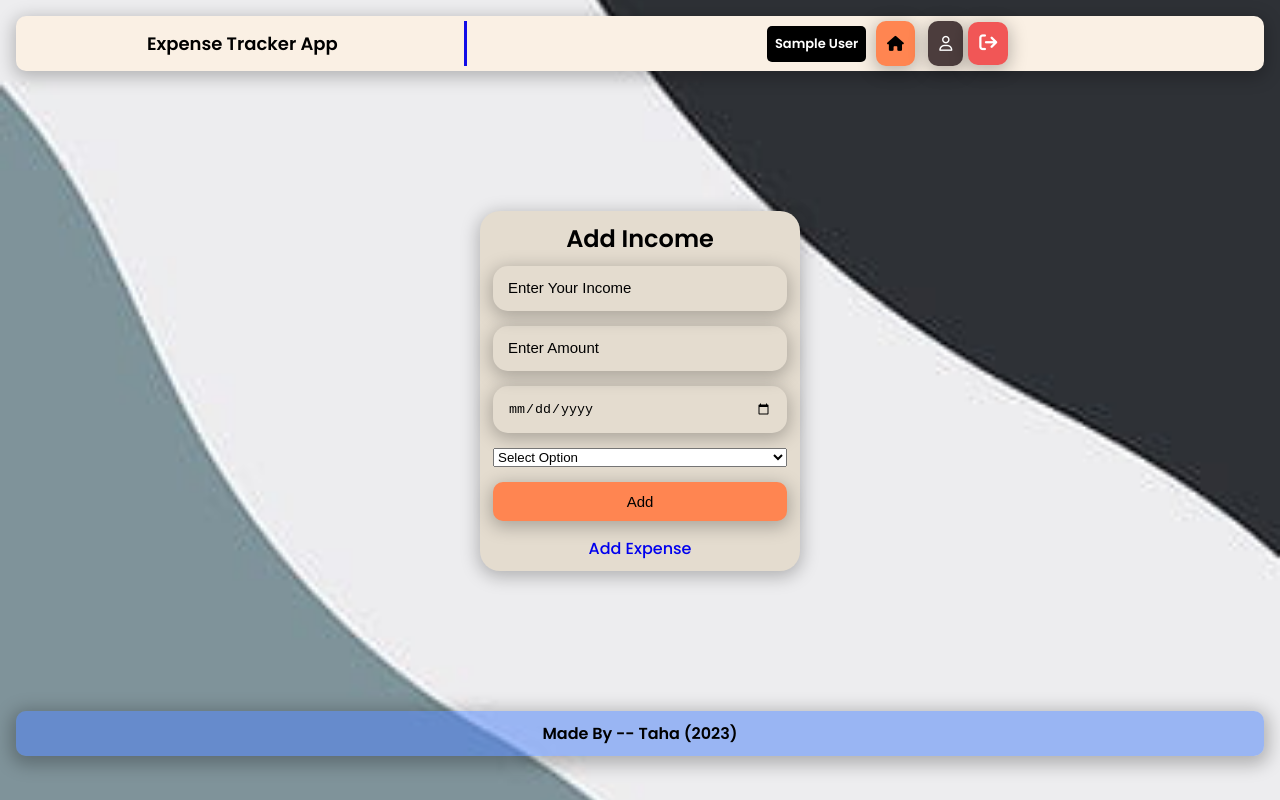
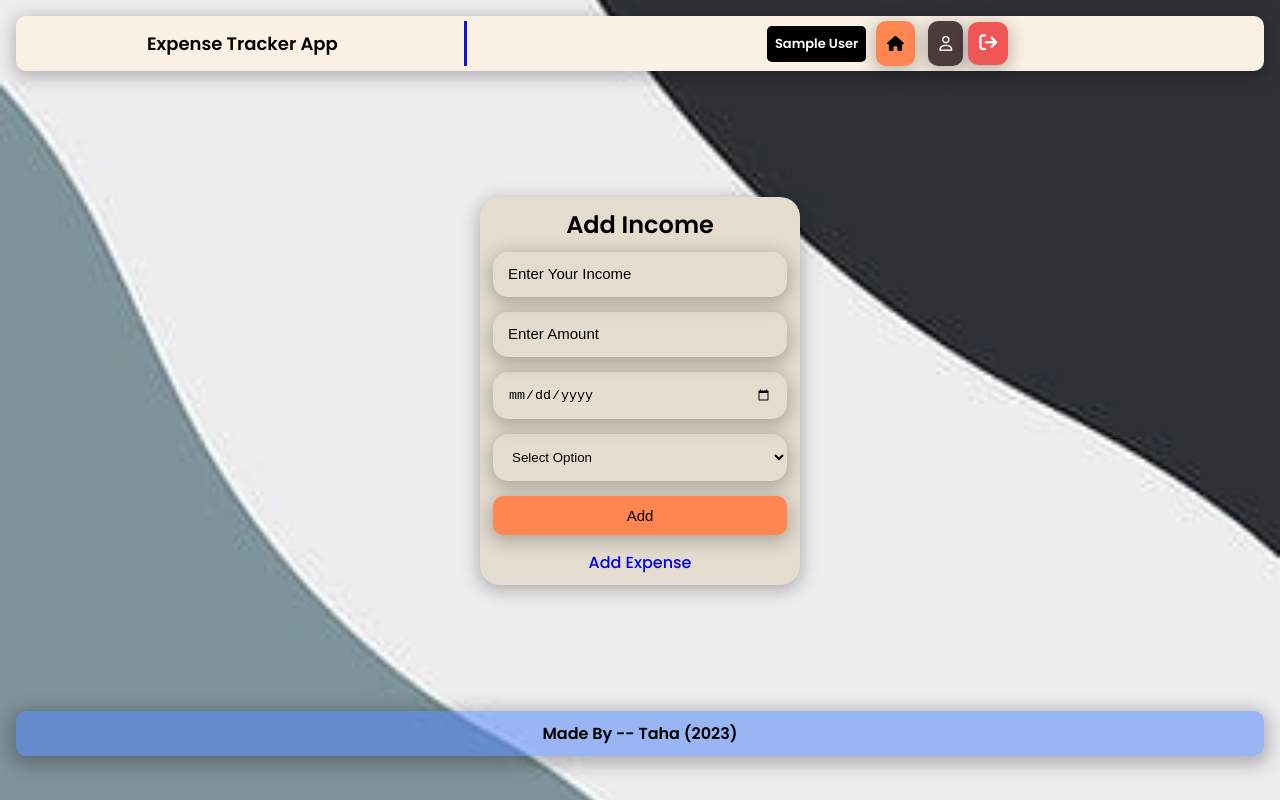
Before and after one commit to devtahajs/ExpClient, a React (Vite) app: page /income in a window 1280 px wide. Built offline with nearby package versions, Linux system fonts and the light colour scheme; sample sign-in values are in the browser's storage; some icons are missing.

Commit message:
select tab updated

```diff
--- a/src/Pages/AddExpense/AddExpense.jsx
+++ b/src/Pages/AddExpense/AddExpense.jsx
@@ -54,12 +54,15 @@ const Addincome = () => {
         />
 
         <input
+          className="dateinput"
+          placeholder="Choose Date"
           type="date"
           value={date}
           onChange={(e) => setDate(e.target.value)}
         />
 
         <select
+          className="dateinput"
           required
           value={category}
           name="category"
@@ -69,14 +72,15 @@ const Addincome = () => {
           <option value="" disabled>
             Select Option
           </option>
-          <option value="salary">Salary</option>
-          <option value="freelancing">Freelancing</option>
-          <option value="investments">Investiments</option>
-          <option value="stocks">Stocks</option>
-          <option value="bitcoin">Bitcoin</option>
-          <option value="bank">Bank Transfer</option>
-          <option value="youtube">Youtube</option>
-          <option value="other">Other</option>
+          <option value="work related">Work Related</option>
+          <option value="Labour">Labour</option>
+          <option value="repair">Repair</option>
+          <option value="personal">Personal</option>
+          <option value="food">Food</option>
+          <option value="house">House</option>
+          <option value="Maa ">Maa</option>
+          <option value="Grocery">Grocery</option>
+          <option value="health">health</option>
         </select>
         <button className="button1">Add</button>
         <div>
--- a/src/Pages/addIncome/Addincome.css
+++ b/src/Pages/addIncome/Addincome.css
@@ -0,0 +1,60 @@
+.containerLogin {
+  display: flex;
+  flex-direction: column;
+  gap: 10px;
+  background-color: #e4dccf;
+  border-radius: 20px;
+  min-width: 25vw;
+  padding: 10px;
+  align-items: center;
+  box-shadow: 0px 4px 17px 2px rgba(0, 0, 0, 0.25);
+}
+
+form {
+  display: flex;
+  flex-direction: column;
+  width: 98%;
+  gap: 15px;
+}
+
+form input {
+  background-color: transparent;
+  box-shadow: 0px 4px 17px 2px rgba(0, 0, 0, 0.25);
+  border: none;
+  padding: 15px;
+  border-radius: 15px;
+}
+.dateinput {
+  background-color: transparent;
+  box-shadow: 0px 4px 17px 2px rgba(0, 0, 0, 0.25);
+  border: none;
+  padding: 15px;
+  border-radius: 15px;
+}
+form Link {
+  justify-self: center;
+  align-self: center;
+}
+
+input::placeholder {
+  color: black;
+  font-size: 15px;
+}
+
+.link {
+  text-decoration: none;
+}
+.link:hover {
+  color: black;
+}
+
+form div {
+  display: flex;
+  justify-content: center;
+}
+
+@media (max-width: 786px) {
+  .containerLogin {
+    width: 65vw;
+  }
+}
--- a/src/Pages/addIncome/Addincome.jsx
+++ b/src/Pages/addIncome/Addincome.jsx
@@ -4,6 +4,7 @@ import { useDispatch, useSelector } from "react-redux";
 import { useAddincomeMutation } from "../../Slices/UserSlice";
 import { addIncome } from "../../Slices/Income/IncomedataSlice.js";
 import { toast } from "react-toastify";
+import "./Addincome.css";
 
 const Addincome = () => {
   const [title, setTitle] = useState("");
@@ -54,12 +55,14 @@ const Addincome = () => {
         />
 
         <input
+          className="dateinput"
           type="date"
           value={date}
           onChange={(e) => setDate(e.target.value)}
         />
 
         <select
+          className="dateinput"
           required
           value={category}
           name="category"
@@ -69,13 +72,12 @@ const Addincome = () => {
           <option value="" disabled>
             Select Option
           </option>
-          <option value="salary">Salary</option>
-          <option value="freelancing">Freelancing</option>
-          <option value="investments">Investiments</option>
-          <option value="stocks">Stocks</option>
-          <option value="bitcoin">Bitcoin</option>
-          <option value="bank">Bank Transfer</option>
-          <option value="youtube">Youtube</option>
+          <option value="Bussiness">Bussiness</option>
+          <option value="Metal Work">Metal Work</option>
+          <option value="Other Side Works">Other Side Works</option>
+          <option value="cash">cash</option>
+          <option value="ss/pvd">ss/Pvd</option>
+          <option value="commission">commission</option>
           <option value="other">Other</option>
         </select>
         <button className="button1">Add</button>
```
